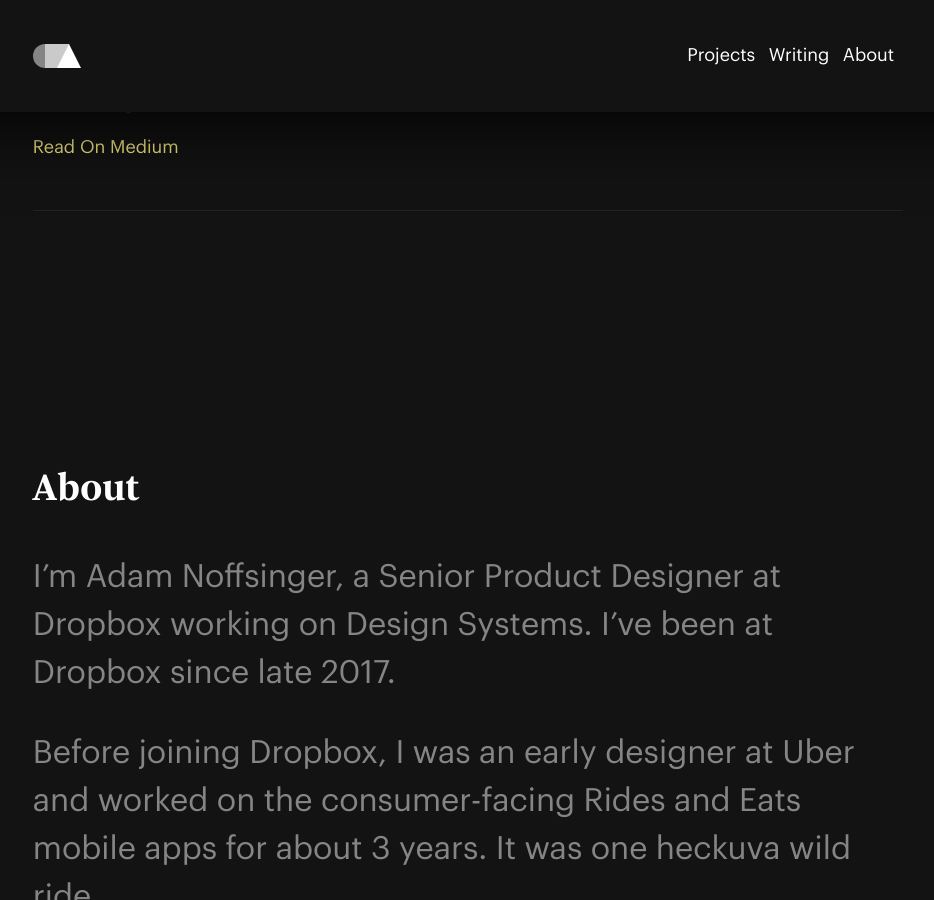
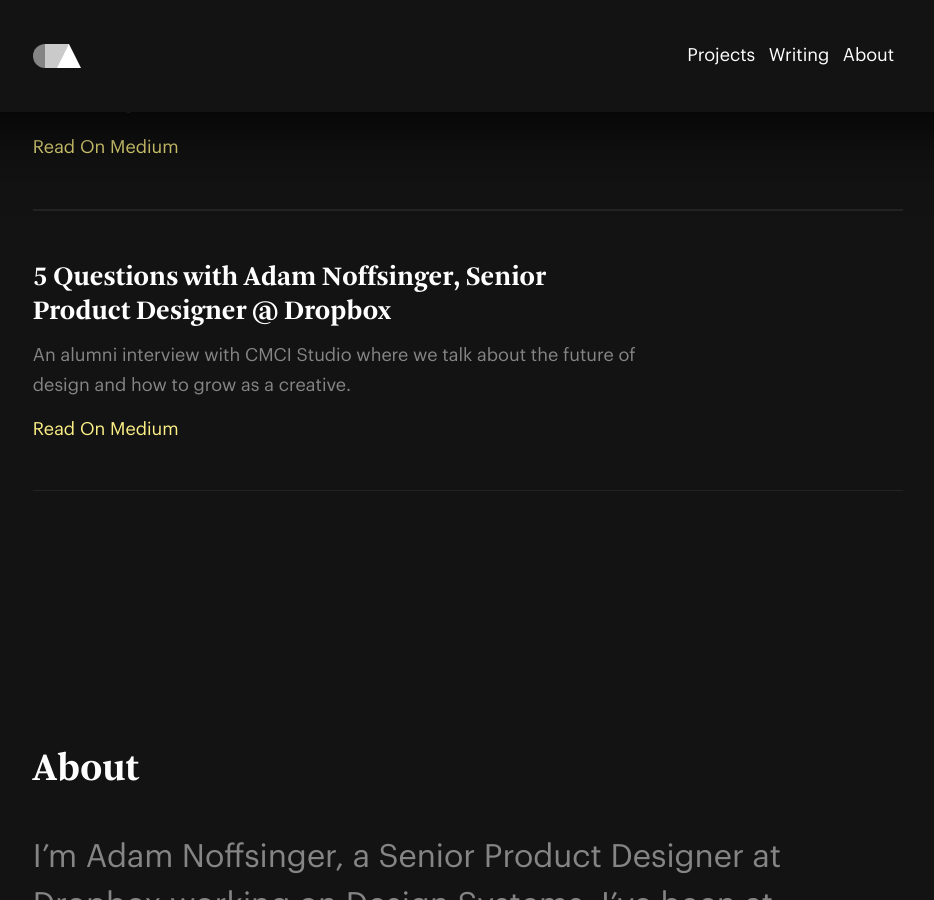
Before and after one commit to jlku/portfolio-v4, a Jekyll site: the page built from index.html, in a window 1280 px wide and 900 px high, scrolled down 3457 px. Shown: the whole window, without its empty margins (172-1106 px from the left). Built offline with Jekyll 4.4.1, drawn with Linux system fonts in a browser that asks for light colours; nearby versions of some CDN libraries; some web fonts are replaced; some of the changed text lies outside the part shown.

Commit message:
Removed copy, added link to cmci interview

```diff
--- a/index.html
+++ b/index.html
@@ -94,6 +94,15 @@
                       </div>
                  </a>
                 </li>
+                <li class="tile-writing">
+                 <a href="https://medium.com/re-write/5-questions-with-adam-noffsinger-senior-product-designer-dropbox-9e8550a155a3" target="_blank">
+                      <div class="tile-writing-description">
+                        <h2 class="tile-work-description-title">5 Questions with Adam Noffsinger, Senior Product Designer @ Dropbox</h2>
+                        <p class="tile-work-description-summary">An alumni interview with CMCI Studio where we talk about the future of design and how to grow as a creative.</p>
+                        <button class="tile-work-cta">Read On Medium</button>
+                      </div>
+                 </a>
+                </li>
              </ol>
            </section>
            <section id="about">
```
Also changed, not shown: other parts of index.html (+1 -1 lines).
